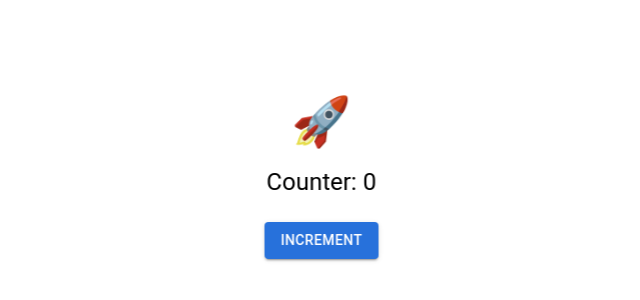
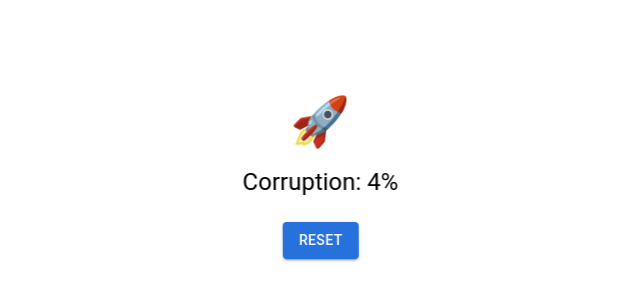
Before and after one commit to lior-yishay/pass-the-app, a React (Vite) app: page / in a window 1280 px wide. Shown: the part 66-366 px from the top of the page, without its empty margins (318-958 px from the left). Built offline with nearby package versions, Linux system fonts and the light colour scheme.

Commit message:
feat(src/): and corruption features

```diff
--- a/src/Engines/CorruptionEngine/CorruptionEngine.tsx
+++ b/src/Engines/CorruptionEngine/CorruptionEngine.tsx
@@ -1,6 +1,7 @@
-import { useEffect } from "react";
-import { useDispatch } from "react-redux"
+import { useEffect, useRef } from "react";
+import { useDispatch, useSelector } from "react-redux";
 import { increase } from "../../store/corruptionSlice";
+import { RootState } from "../../store/store";
 
 const INCREMENT_ON_CLICK: number = 1;
 const INCREMENT_BY_TIME: number = 0.5;
@@ -8,22 +9,41 @@ const INCREMENT_BY_TIME: number = 0.5;
 export const CorruptionEngine = () => {
   const dispatch = useDispatch();
 
+  const hasWhispered = useRef(false);
+
+  const corruption = useSelector((state: RootState) => state.corruption.value);
+
   useEffect(() => {
     const interval = setInterval(() => {
-            dispatch(increase(INCREMENT_BY_TIME))
-        }, 1000)
+      dispatch(increase(INCREMENT_BY_TIME));
+    }, 1000);
 
     const clickHandler = () => {
-            dispatch(increase(INCREMENT_ON_CLICK))
-        }
+      dispatch(increase(INCREMENT_ON_CLICK));
+    };
 
-        window.addEventListener("click", clickHandler)
+    window.addEventListener("click", clickHandler);
 
     return () => {
       clearInterval(interval);
       window.removeEventListener("click", clickHandler);
+    };
+  }, [dispatch]);
+
+
+  useEffect(() => {
+    if (corruption > 80 && !hasWhispered.current) {
+        const utter: SpeechSynthesisUtterance = new SpeechSynthesisUtterance("GET OUT OF HERE");
+        const voices: SpeechSynthesisVoice[] = speechSynthesis.getVoices();
+
+        utter.volume = 5;
+        utter.pitch = 20;
+        utter.voice = voices[2]
+        speechSynthesis.speak(utter);
+
+        hasWhispered.current = true;
     }
-    }, [dispatch])
+  }, [corruption])
 
   return null;
-}
+};
--- a/src/components/RealityWrapper/RealityWrapper.tsx
+++ b/src/components/RealityWrapper/RealityWrapper.tsx
@@ -1,12 +1,13 @@
-import { RootState } from "@reduxjs/toolkit/query";
 import { useSelector } from "react-redux";
 import { Corruption } from "../../shared/types";
 import { motion } from "framer-motion";
+import { RootState } from "../../store/store";
+import UltraCorruption from "../UltraCorruption/UltraCorruption";
 
 export const RealityWrapper = ({ children }: { children: React.ReactNode }) => {
   const corruption = useSelector((state: RootState) => state.corruption.value);
 
-  const distortion = corruption * 0.03;
+  const distortion = corruption * 0.08;
   const blur = corruption > 60 ? corruption * 0.02 : 0;
   const hue = corruption * 2;
 
@@ -16,10 +17,17 @@ export const RealityWrapper = ({ children }: { children: React.ReactNode }) => {
         filter: `hue-rotate(${hue}deg) blur(${blur}px)`,
         transform: `skew(${distortion}deg)`,
       }}
-      transition={{ duration: 0.8 }}
+      transition={{
+        duration: corruption > 80 ? 2.5 : 1,
+        repeat: Infinity,
+        ease: "easeInOut",
+      }}
       style={{ minHeight: "100vh" }}
     >
+      <UltraCorruption />
       {children}
     </motion.div>
   );
 };
+
+export default RealityWrapper;
--- /dev/null
+++ b/src/components/UltraCorruption/UltraCorruption.tsx
@@ -0,0 +1,51 @@
+import { motion, useMotionValue, useSpring } from "framer-motion";
+import { useSelector } from "react-redux";
+import { RootState } from "../../store/store";
+import { useEffect, useState } from "react";
+
+export const UltraCorruption = () => {
+  const corruption = useSelector((state: RootState) => state.corruption.value);
+
+  const [mounted, setMounted] = useState<boolean>(false);
+  const [mouse, setMouse] = useState({ x: 0, y: 0 });
+
+  useEffect(() => {
+    setMounted(true);
+
+    const move = (event: MouseEvent) => {
+      setMouse({
+        x: event.clientX - 100,
+        y: event.clientY - 100,
+      });
+    };
+
+    window.addEventListener("mousemove", move);
+
+    return () => window.removeEventListener("mousemove", move);
+  }, []);
+
+  return (
+    mounted &&
+    corruption >= 90 && (
+      <motion.div
+        animate={{
+          opacity: corruption > 95 ? [0.9, 0.4, 0.9] : 0.9,
+          scale: corruption > 95 ? [1, 1, 0.95, 1] : [1, 1.05, 1],
+        }}
+        transition={{ repeat: Infinity, duration: 3 }}
+        style={{
+          position: "fixed",
+          left: mouse.x,
+          opacity: 0.9,
+          top: mouse.y,
+          fontSize: "120px",
+          pointerEvents: "none",
+        }}
+      >
+        👁️
+      </motion.div>
+    )
+  );
+};
+
+export default UltraCorruption;
--- a/src/pages/Home.tsx
+++ b/src/pages/Home.tsx
@@ -1,19 +1,20 @@
 import { Button, Typography, Container } from '@mui/material'
 import { useAppSelector, useAppDispatch } from '../hooks/reduxHooks'
 import { increment } from '../store/exampleSlice'
+import { reset } from '../store/corruptionSlice'
 
 export default function Home() {
-  const value = useAppSelector((state) => state.example.value)
+  const value = useAppSelector((state) => state.corruption.value)
   const dispatch = useAppDispatch()
 
   return (
     <Container style={{ textAlign: 'center', marginTop: '20vh' }}>
       <Typography variant="h3">🚀</Typography>
       <Typography variant="h5" sx={{ mt: 2 }}>
-        Counter: {value}
+        Corruption: {value}%
       </Typography>
-      <Button variant="contained" sx={{ mt: 3 }} onClick={() => dispatch(increment())}>
-        Increment
+      <Button variant="contained" sx={{ mt: 3 }} onClick={() => dispatch(reset())}>
+        Reset
       </Button>
     </Container>
   )
```
Also changed, not shown: src/store/corruptionSlice.ts (+25 -15 lines). Lines whose indentation alone changed are shown as unchanged.
